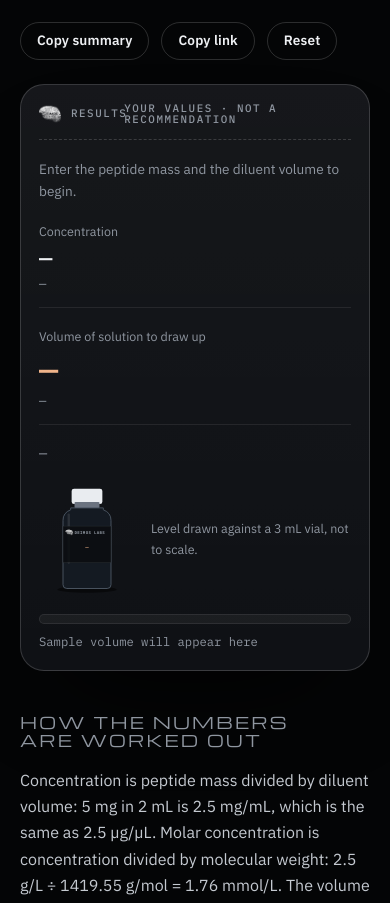
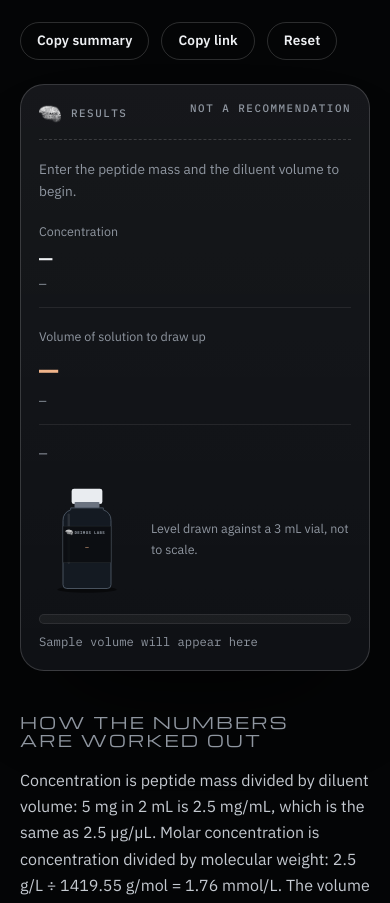
Before and after one commit to nasfiskashem/Deimos-Labs, a plain HTML site: page calculator.html in a window 390 px wide. Shown: the part 2114-3017 px from the top of the page. Drawn offline with Linux system fonts and the light colour scheme.

Commit message:
Calculator: shorter results header on phones
Co-Authored-By: Claude Fable 5.1 <noreply@anthropic.com>
Claude-Session: https://claude.ai/code/session_01TsTGJ8xmqmviXmg3YbpjEw

```diff
--- a/calculator.html
+++ b/calculator.html
@@ -78,7 +78,7 @@
       <p class="fine" id="c-copy-note" hidden></p>
     </form>
     <div class="calc-results" aria-live="polite">
-      <div class="spec-head"><span class="spec-brand"><img src="assets/mark.webp" alt="" width="22" height="22">Results</span><span class="mono">Your values · not a recommendation</span></div>
+      <div class="spec-head"><span class="spec-brand"><img src="assets/mark.webp" alt="" width="22" height="22">Results</span><span class="mono">Not a recommendation</span></div>
       <p class="fine" id="r-hint">Enter the peptide mass and the diluent volume to begin.</p>
       <div class="readout"><span class="readout-label">Concentration</span><strong id="r-conc">—</strong><span class="readout-sub mono" id="r-conc-sub">—</span></div>
       <div class="readout readout-main"><span class="readout-label" id="r-sample-label">Volume of solution to draw up</span><strong id="r-sample">—</strong><span class="readout-sub mono" id="r-sample-sub">—</span><span class="readout-sub mono" id="r-how"></span></div>
@@ -114,7 +114,7 @@
       <p class="fine" id="b-copy-note" hidden></p>
     </form>
     <div class="calc-results" aria-live="polite">
-      <div class="spec-head"><span class="spec-brand"><img src="assets/mark.webp" alt="" width="22" height="22">Results</span><span class="mono">Your values · not a recommendation</span></div>
+      <div class="spec-head"><span class="spec-brand"><img src="assets/mark.webp" alt="" width="22" height="22">Results</span><span class="mono">Not a recommendation</span></div>
       <dl class="specs"><div><dt>Volume to draw up per sample</dt><dd id="b-svol">—</dd></div><div><dt>Samples from the vial</dt><dd id="b-n">—</dd></div><div><dt>Total peptide</dt><dd id="b-total">—</dd></div><div><dt>Total concentration</dt><dd id="b-conc">—</dd></div></dl>
       <p class="form-error" id="b-warn" hidden>That is more of the reference component than the vial contains.</p>
     </div>
--- a/styles.css
+++ b/styles.css
@@ -737,3 +737,4 @@ body.has-buybar .toast { bottom: calc(84px + env(safe-area-inset-bottom, 0px));
 .notice-foot { font-size: 0.72rem; letter-spacing: 0.1em; text-transform: uppercase; color: var(--oxide-2); }
 .readout-main strong { font-size: 2rem; color: var(--oxide-2); }
 #r-how:empty { display: none; }
+.calc-results .spec-head { flex-wrap: wrap; row-gap: 6px; }
```
